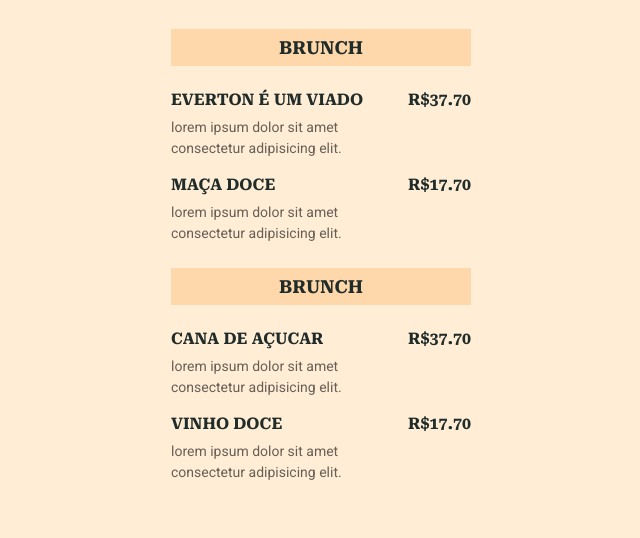
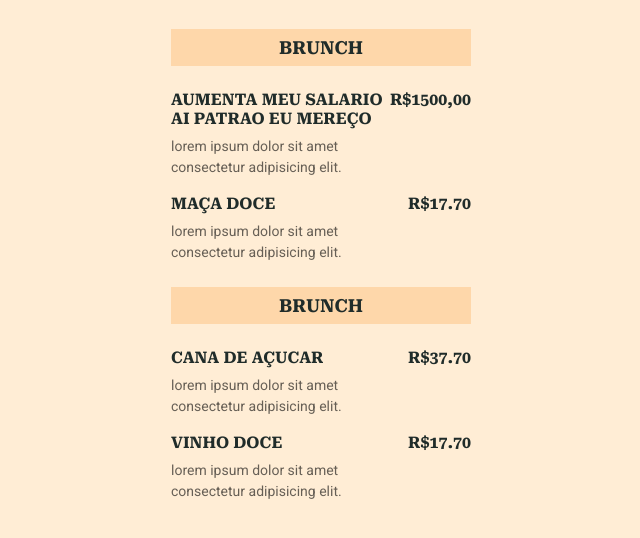
Before and after one commit to resutmarcos/aprendendo, a plain HTML site: page index.html in a window 1280 px wide. Shown: the part 88-626 px from the top of the page, without its empty margins (319-959 px from the left). Drawn offline with Linux system fonts and the light colour scheme.

Commit message:
mandando msg subliminar para o patrao

```diff
--- a/index.html
+++ b/index.html
@@ -24,14 +24,14 @@
       <ul>
         <li>
           <div class="details">
-            <h3>everton é um viado</h3>
+            <h3>aumenta meu salario ai patrao eu mereço</h3>
             <p class="description">
               lorem ipsum dolor sit amet consectetur adipisicing elit.
             </p>
           </div>
 
           <strong class="price">
-            R$37.70
+            R$1500,00
           </strong>
         </li>
 
```
